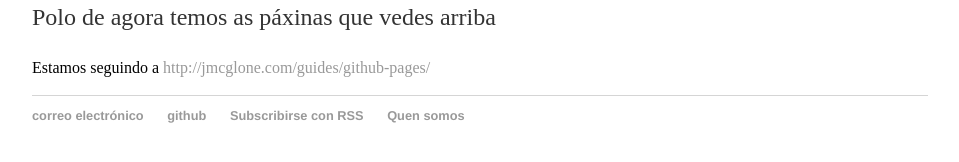
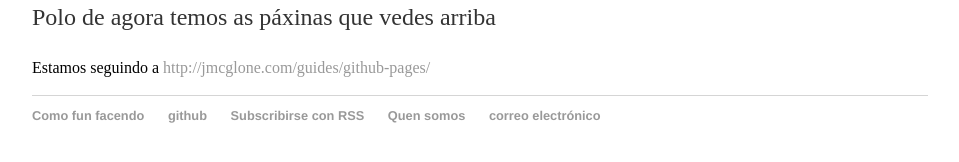
Before and after one commit to irocho/irocho.github.io, a Jekyll site: the page built from index.html, in a window 1280 px wide. Shown: the part 385-547 px from the top of the page, without its empty margins (160-1119 px from the left). Built offline with Jekyll 4.4.1, drawn with Linux system fonts in a browser that asks for light colours.

Commit message:
ligazón ó wiki

```diff
--- a/_layouts/default.html
+++ b/_layouts/default.html
@@ -25,10 +25,11 @@
 		</div><!-- /.container -->
 		<footer>
     		<ul>
-        		<li><a href="mailto:irocho.profe@gmail.com">correo electrónico</a></li>
+        		<li><a href="https://github.com/irocho/irocho.github.io/wiki">Como fun facendo</a></li>
         		<li><a href="https://github.com/irocho">github</a></li>
         		<li><a href="http://irocho.github.io/blog/atom.xml">Subscribirse con RSS</a></li>
         		<li><a href="/about">Quen somos</a></li>
+			<li><a href="mailto:irocho.profe@gmail.com">correo electrónico</a></li>
 			</ul>
 		</footer>
 	</body>
```
